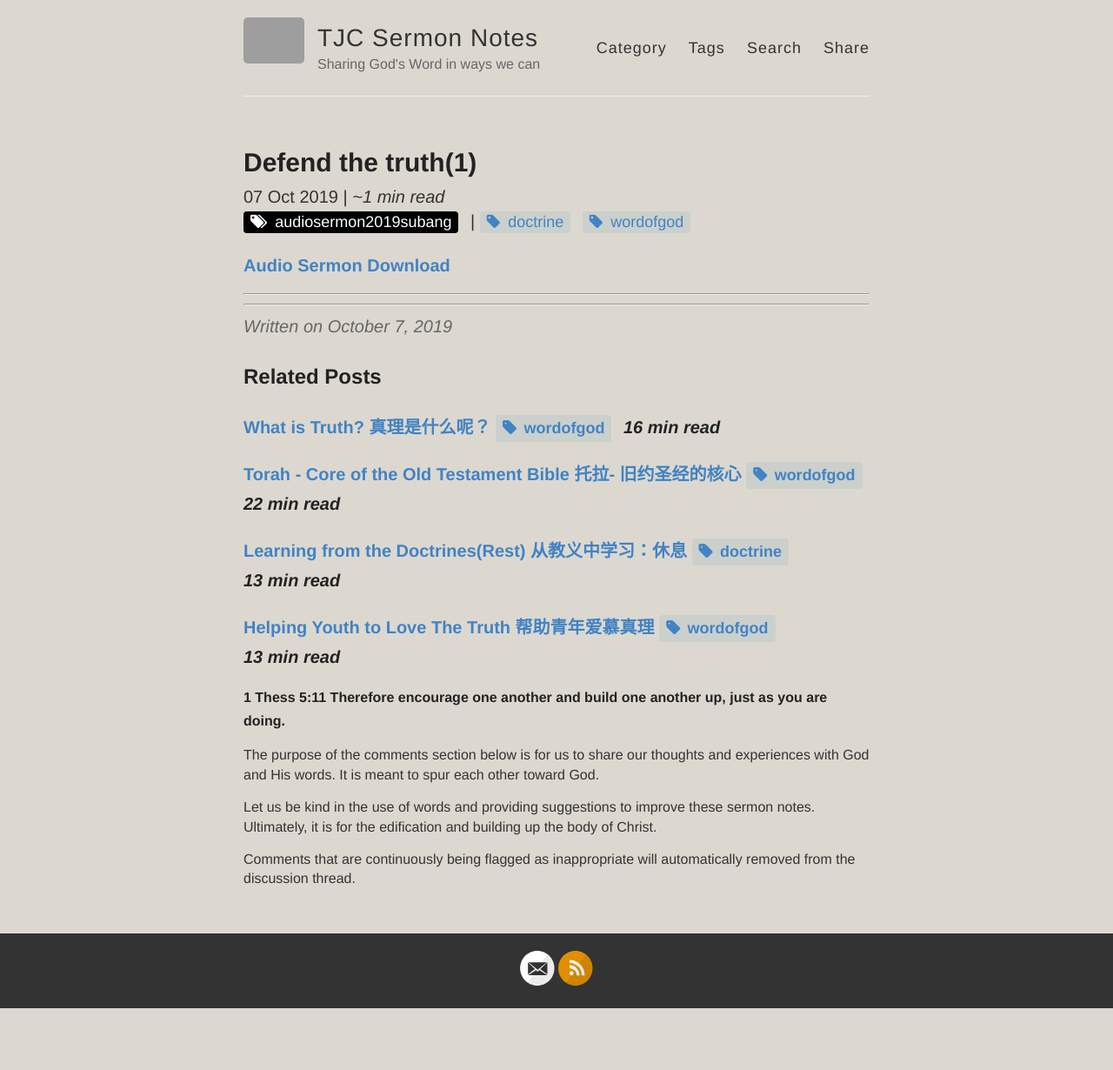
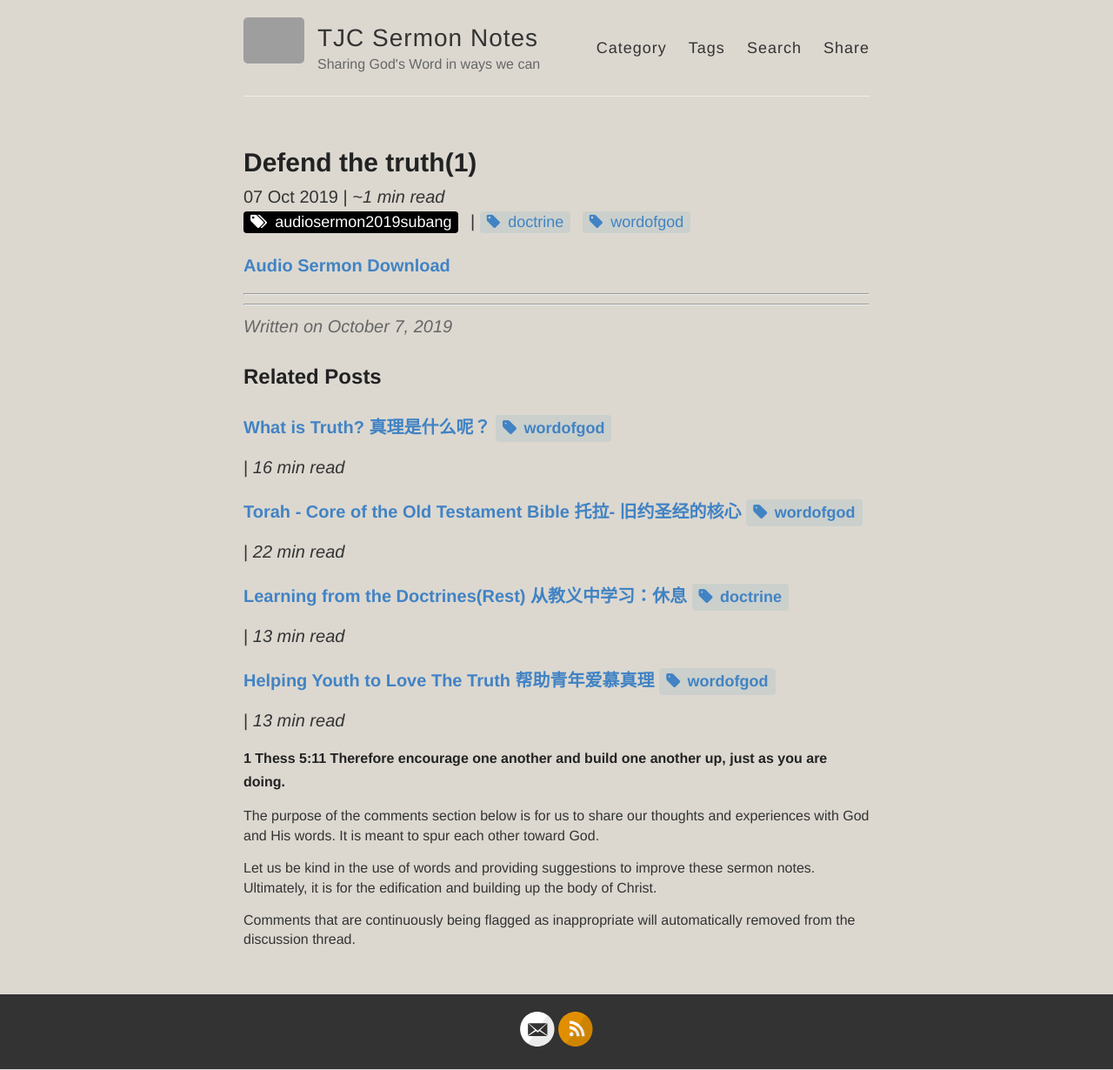
Before and after one commit to catchupTJC/catchuptjc.github.io, a Jekyll site: the page built from _posts/2019-10-07-Defend the truth(1) .md, in a window 1280 px wide. Shown: the whole page at 87% size. Built offline with Jekyll 4.4.1, drawn with Linux system fonts in a browser that asks for light colours; nearby versions of some CDN libraries; comment, search, counter and statistics services are not loaded; before the commit the page ends 1160 px from its top, so only the background shows below that; grey boxes are pictures that could not be loaded.

Commit message:
Update post.html

```diff
--- a/_layouts/post.html
+++ b/_layouts/post.html
@@ -59,7 +59,7 @@ layout: default
 
     {% if sameTagCount >= minCommonTags %}
       <div>
-        <h5><a href="{{ site.baseurl }}{{ post.url }}">{{ post.title }}{{ commonTags }}
+        <h5><a href="{{ site.baseurl }}{{ post.url }}">{{ post.title }}{{ commonTags }}</a></h5>|
 
 	  {% if site.read_time %}
     	  {%- assign words_per_minute = site.words_per_minute | default: 200 -%}
@@ -74,7 +74,6 @@ layout: default
    	   </span>
     	  {% endif %}
 
-        </a></h5>
       </div>
       {% assign maxRelatedCounter = maxRelatedCounter | plus: 1 %}
       {% if maxRelatedCounter >= maxRelated %}
```
